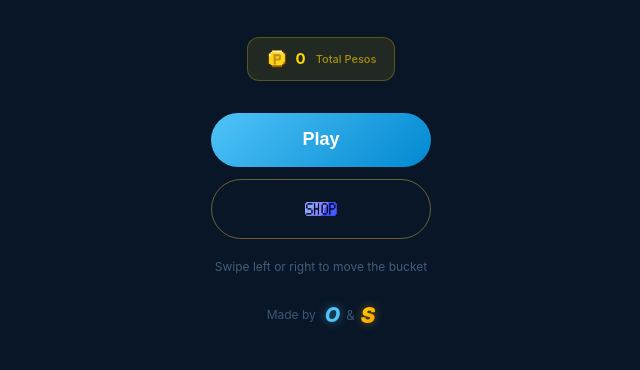
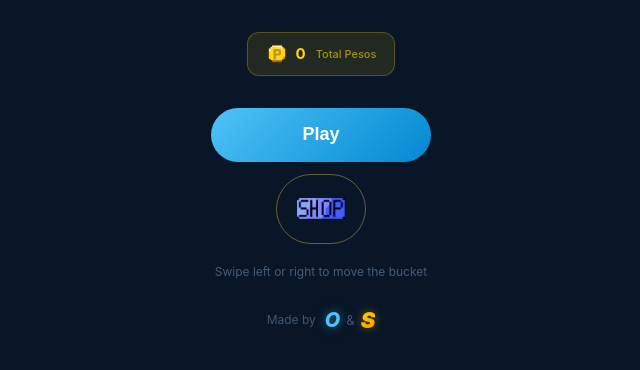
Before and after one commit to chinpatakdamdampro-web/water-bucket-game, a plain HTML site: page index.html in a window 1280 px wide. Shown: the part 312-682 px from the top of the page, without its empty margins (319-959 px from the left). Drawn offline with Linux system fonts and the light colour scheme.

Commit message:
Increase shop icon size to 48px for better visibility on menu

```diff
--- a/index.html
+++ b/index.html
@@ -83,8 +83,8 @@ canvas { display:block; touch-action:none; }
   display:flex; align-items:center; justify-content:center; gap:8px;
   -webkit-user-select:none; user-select:none;
 }
-.btn-shop img { width:32px; height:32px; object-fit:contain; }
-.btn-shop.icon-only { font-size: 0; padding: 13px 26px; }
+.btn-shop img { width:48px; height:48px; object-fit:contain; }
+.btn-shop.icon-only { font-size: 0; padding: 10px 20px; min-height: 56px; width: auto; }
 .btn-secondary {
   background:transparent;
   border:1.5px solid rgba(100,180,255,0.3);
@@ -426,7 +426,7 @@ function updateHUD() {
   hudLivesCount.textContent = lives;
 }
 
-/* ════════════════════════════════════════════
+/* ═══════════════════════════════════════���════
    DROPS
    ════════════════════════════════════════════ */
 function spawnDrop() {
```
